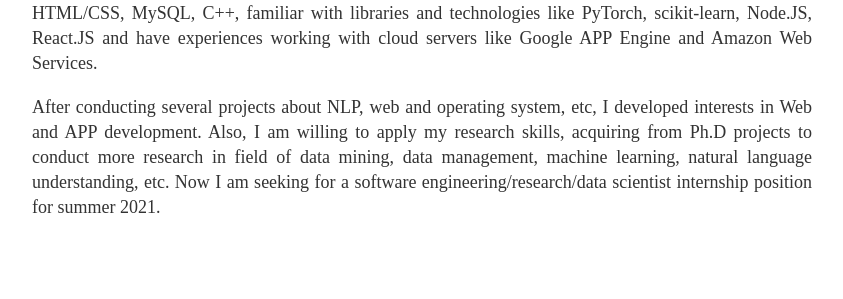
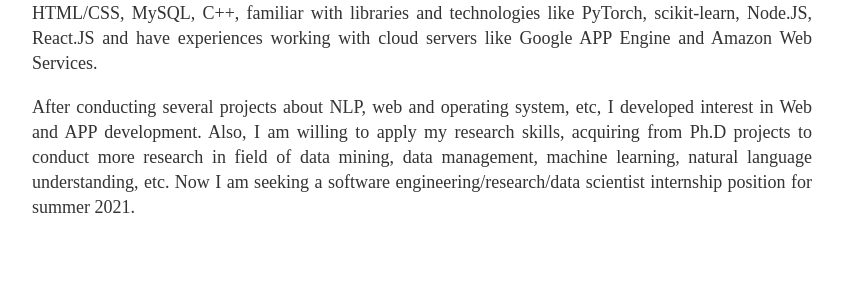
Before and after one commit to Zhenzhuolan/zhenzhuolan.github.io, a Jekyll site: the page built from readme.md, in a window 1280 px wide. Shown: the part 964-1263 px from the top of the page, without its empty margins (218-1061 px from the left). Built offline with Jekyll 4.4.1, drawn with Linux system fonts in a browser that asks for light colours; our own code applies the rules of GitHub Pages for plain Markdown files.

```diff
--- a/_layouts/default.html
+++ b/_layouts/default.html
@@ -81,7 +81,7 @@
         <p>Since then I have developed a strong expertise in programming — I have been a teaching assistant for two USC engineering courses, where I taught graduate students with writing Python programs to study the process of heat transmission in materials. I am also proficient in programming with Java, C, JavaScript, HTML/CSS, MySQL, C++, familiar with libraries and technologies like PyTorch, scikit-learn, Node.JS, React.JS and have experiences working with cloud servers like Google APP Engine and Amazon Web Services.
           </p>
 
-        <p>After conducting several projects about NLP, web and operating system, etc, I developed interests in Web and APP development. Also, I am willing to apply my research skills, acquiring from Ph.D projects to conduct more research in field of data mining, data management, machine learning, natural language understanding, etc. Now I am seeking for a software engineering/research/data scientist internship position for summer 2021.</p>
+        <p>After conducting several projects about NLP, web and operating system, etc, I developed interest in Web and APP development. Also, I am willing to apply my research skills, acquiring from Ph.D projects to conduct more research in field of data mining, data management, machine learning, natural language understanding, etc. Now I am seeking a software engineering/research/data scientist internship position for summer 2021.</p>
 
 <!--          I am a master's student in Computer Science in the University of Southern California, currently seeking for software engineer internship for summer 2021. I am self-motivated and has experience in -->
 
```
